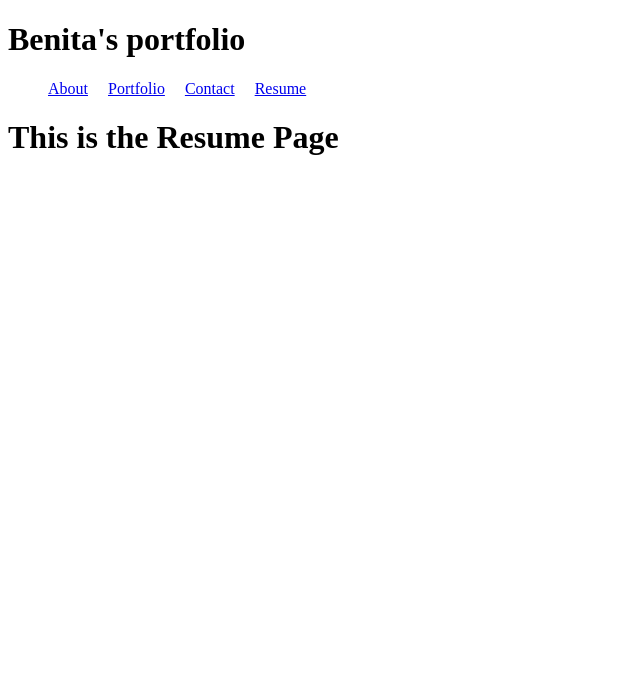
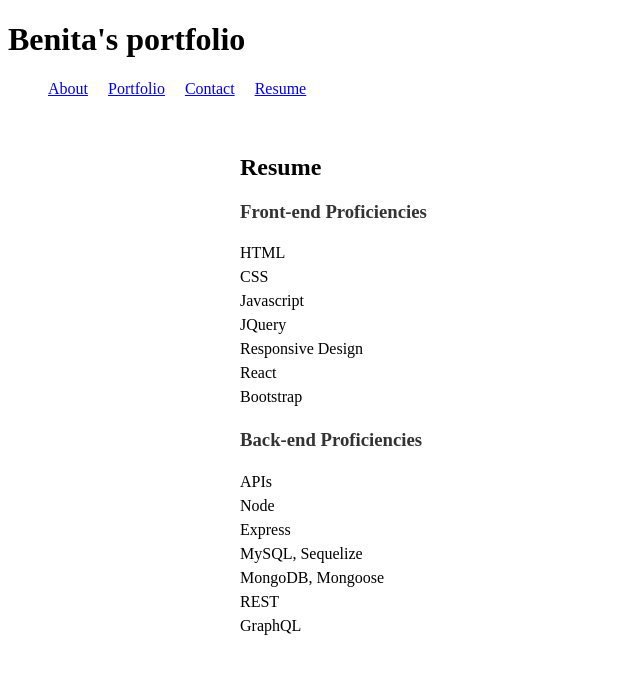
Before and after one commit to benitaisaac/react-portfolio, a React (Vite) app in the folder react-portfolio/: page /resume in a window 1280 px wide. Shown: the top 674 px of the page, without its empty margins (0-640 px from the left). Built offline with nearby package versions, Linux system fonts and the light colour scheme.

Commit message:
added text to resume

```diff
--- a/react-portfolio/src/components/pages/Resume.jsx
+++ b/react-portfolio/src/components/pages/Resume.jsx
@@ -1,9 +1,29 @@
-function Resume(){
-    return(
-        <>
-        <h1> This is the Resume Page </h1>
-        </>
-    )
+function Resume() {
+  return (
+    <div className="resume-container">
+      <h2>Resume</h2>
+      <div className="resume-section">
+        <h3>Front-end Proficiencies</h3>
+        <p>HTML</p>
+        <p>CSS</p>
+        <p>Javascript</p>
+        <p>JQuery</p>
+        <p>Responsive Design</p>
+        <p>React</p>
+        <p>Bootstrap</p>
+      </div>
+      <div className="resume-section">
+        <h3>Back-end Proficiencies</h3>
+        <p>APIs</p>
+        <p>Node</p>
+        <p>Express</p>
+        <p>MySQL, Sequelize</p>
+        <p>MongoDB, Mongoose</p>
+        <p>REST</p>
+        <p>GraphQL</p>
+      </div>
+    </div>
+  );
 }
 
 export default Resume;
```
